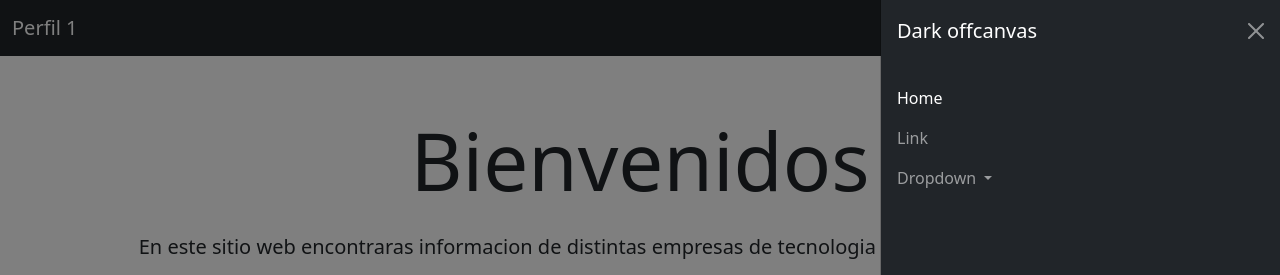
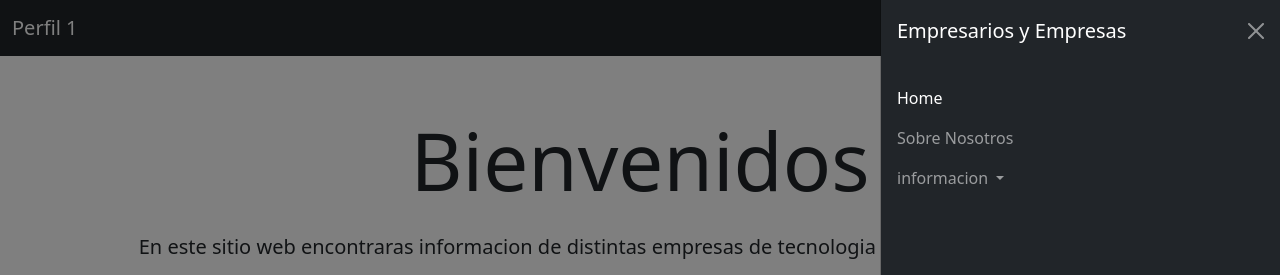
Before and after one commit to Ron813-svg/Perfil-1, a plain HTML site: page Index.html in a window 1280 px wide. Both pictures are taken after a click on the button "Toggle navigation". Shown: the top 275 px of the page. Drawn offline with nearby package versions, Linux system fonts and the light colour scheme.

Commit message:
Index v2.011

```diff
--- a/Index.html
+++ b/Index.html
@@ -21,7 +21,7 @@
         <div class="offcanvas offcanvas-end text-bg-dark" tabindex="-1" id="offcanvasDarkNavbar"
           aria-labelledby="offcanvasDarkNavbarLabel">
           <div class="offcanvas-header">
-            <h5 class="offcanvas-title" id="offcanvasDarkNavbarLabel">Dark offcanvas</h5>
+            <h5 class="offcanvas-title" id="offcanvasDarkNavbarLabel">Empresarios y Empresas</h5>
             <button type="button" class="btn-close btn-close-white" data-bs-dismiss="offcanvas"
               aria-label="Close"></button>
           </div>
@@ -31,12 +31,12 @@
                 <a class="nav-link active" aria-current="page" href="#">Home</a>
               </li>
               <li class="nav-item">
-                <a class="nav-link" href="#">Link</a>
+                <a class="nav-link" href="#">Sobre Nosotros</a>
               </li>
               <li class="nav-item dropdown">
                 <a class="nav-link dropdown-toggle" href="#" role="button" data-bs-toggle="dropdown"
                   aria-expanded="false">
-                  Dropdown
+                  informacion
                 </a>
                 <ul class="dropdown-menu dropdown-menu-dark">
                   <li><a class="dropdown-item" href="#">Emprendedores</a></li>
@@ -59,7 +59,7 @@
     <p class="lead">
       Tambien podras encontrar distintas biografias de distintos Emprendedores.
     </p>
-    <img src="https://cdn-pro.elsalvador.com/wp-content/uploads/2021/01/Inovalab.jpg" alt="">
+    <img src="https://cdn-pro.elsalvador.com/wp-content/uploads/2021/01/Inovalab.jpg" alt="" class="img-fluid">
 
   </div>
 
```
